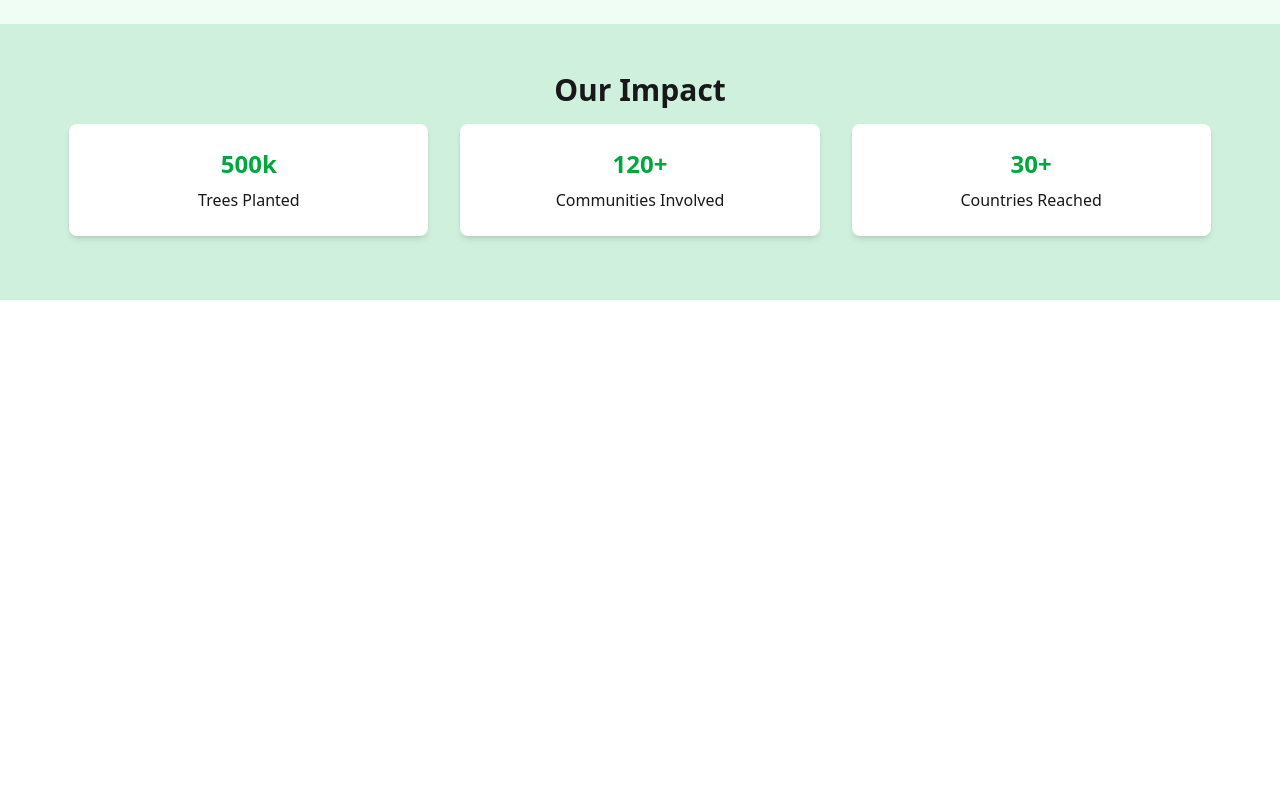
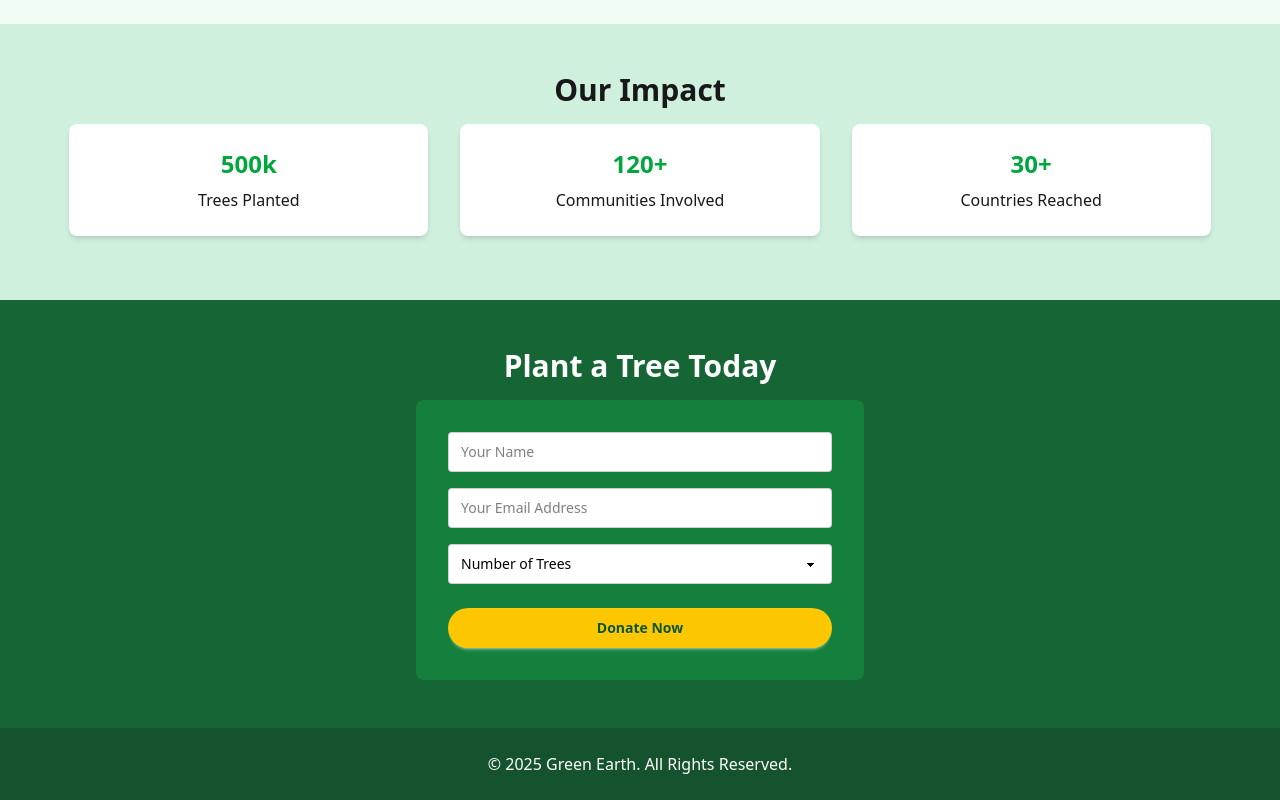
Before and after one commit to sumon-ahmed84/Green-Earth, a plain HTML site: page index.html in a window 1280 px wide. Shown: the part 1087-1887 px from the top of the page. Before the commit the page ends 1387 px from the top, so only its background shows below. Drawn offline with nearby package versions, Linux system fonts and the light colour scheme; no server answers.

Commit message:
added donate and futter section

```diff
--- a/index.html
+++ b/index.html
@@ -1,55 +1,40 @@
 <!DOCTYPE html>
 <html lang="en">
+
 <head>
   <meta charset="UTF-8" />
   <meta name="viewport" content="width=device-width, initial-scale=1.0" />
   <!-- Tailwind and DaisyUI -->
-    <link
-      href="https://cdn.jsdelivr.net/npm/daisyui@5"
-      rel="stylesheet"
-      type="text/css"
-    />
+  <link href="https://cdn.jsdelivr.net/npm/daisyui@5" rel="stylesheet" type="text/css" />
   <script src="https://cdn.jsdelivr.net/npm/@tailwindcss/browser@4"></script>
 
   <title>Green Earth</title>
 </head>
+
 <body class="bg-[#F0FDF4]">
   <header>
     <div class="navbar bg-base-100 shadow-sm px-12 bg-[#15803D]">
       <div class="navbar-start">
         <div class="dropdown mr-2">
-            <div tabindex="0"  class=" lg:hidden">
-              <svg
-                xmlns="http://www.w3.org/2000/svg"
-                class="h-5 w-5"
-                fill="none"
-                viewBox="0 0 24 24"
-                stroke="currentColor"
-              >
-                <path
-                  stroke-linecap="round"
-                  stroke-linejoin="round"
-                  stroke-width="2"
-                  d="M4 6h16M4 12h8m-8 6h16"
-                />
+          <div tabindex="0" class=" lg:hidden">
+            <svg xmlns="http://www.w3.org/2000/svg" class="h-5 w-5" fill="none" viewBox="0 0 24 24"
+              stroke="currentColor">
+              <path stroke-linecap="round" stroke-linejoin="round" stroke-width="2" d="M4 6h16M4 12h8m-8 6h16" />
             </svg>
           </div>
-            <ul
-              tabindex="0"
-              class=" dropdown-content bg-base-100 rounded-box z-1 mt-3 w-52 p-2 shadow"
-            >
-             <li><a href="#" class="hover:underline" >About</a></li>
-            <li><a href="#" class="hover:underline" >Gallery</a></li>
-            <li><a href="#" class="hover:underline" >Plant a Tree</a></li>
+          <ul tabindex="0" class=" dropdown-content bg-base-100 rounded-box z-1 mt-3 w-52 p-2 shadow">
+            <li><a href="#" class="hover:underline">About</a></li>
+            <li><a href="#" class="hover:underline">Gallery</a></li>
+            <li><a href="#" class="hover:underline">Plant a Tree</a></li>
           </ul>
         </div>
         <a class=" text-lg font-semibold text-white">Green Earth</a>
       </div>
       <div class="navbar-center hidden lg:flex">
         <ul class="flex space-x-6 ">
-              <li ><a href="#" class="text-white hover:underline">About</a></li>
-              <li ><a href="#" class="text-white hover:underline">Gallery</a></li>
-            <li ><a href="#" class="text-white hover:underline">Plant a Tree</a></li>
+          <li><a href="#" class="text-white hover:underline">About</a></li>
+          <li><a href="#" class="text-white hover:underline">Gallery</a></li>
+          <li><a href="#" class="text-white hover:underline">Plant a Tree</a></li>
 
         </ul>
       </div>
@@ -91,7 +76,9 @@ generations.
 
           </div>
         </aside>
-            <div class="col-span-8"><p>Lorem ipsum dolor sit, amet consectetur adipisicing elit. Impedit aspernatur aliquid ipsa modi ex officiis. Temporibus dolorem illo nulla quod provident rerum eius id omnis, quia mollitia officia ipsam vero?</p>
+        <div class="col-span-8">
+          <p>Lorem ipsum dolor sit, amet consectetur adipisicing elit. Impedit aspernatur aliquid ipsa modi ex officiis.
+            Temporibus dolorem illo nulla quod provident rerum eius id omnis, quia mollitia officia ipsam vero?</p>
         </div>
         <aside id="cardadd-right" class="col-span-2 bg-white p-4 rounded-lg shadow-md">
           <h2 class="font-semibold">Your Cart</h2>
@@ -116,7 +103,9 @@ generations.
         </div>
         <div class="flex-1 flex justify-start items-center ">
           <div>
-            <p>Green Earth is a global tree plantation initiative dedicated to fighting climate change. Since our start, we’ve planted over 500,000 trees worldwide. By joining our campaign, you help restore forests, create habitats for wildlife, and combat global warming.</p>
+            <p>Green Earth is a global tree plantation initiative dedicated to fighting climate change. Since our start,
+              we’ve planted over 500,000 trees worldwide. By joining our campaign, you help restore forests, create
+              habitats for wildlife, and combat global warming.</p>
 
             <ul class="mt-6 pl-4" style="list-style-type: disc;">
               <li>Restoration of natural habitats</li>
@@ -151,8 +140,34 @@ generations.
         </div>
       </div>
     </section>
+    <!-- Plant a Tree section -->
+    <section class="bg-[#166534]  py-12">
+      <h2 class="font-semibold text-3xl text-center text-white">Plant a Tree Today</h2>
+      <div class="w-6/12 mx-auto mt-4">
+        <div class="max-w-md mx-auto bg-[#15803D] rounded-lg p-8">
+          <form>
+            <input type="text" placeholder="Your Name" class="input input-bordered w-full mb-4 bg-white text-black" />
+            <input type="email" placeholder="Your Email Address"
+              class="input input-bordered w-full mb-4 bg-white text-black" />
+            <select class="select select-bordered w-full mb-6 bg-white text-black">
+              <option disabled selected>Number of Trees</option>
+              <option>1</option>
+              <option>5</option>
+              <option>10</option>
+              <option>20</option>
+              <option>50</option>
+            </select>
+            <button type="submit" class="btn w-full rounded-full bg-yellow-400 text-green-900 border-none">Donate
+              Now</button>
+          </form>
+        </div>
+      </div>
+    </section>
   </main>
-    <footer></footer>
+  <footer class="bg-[#14532D] text-white p-6">
+    <p class="text-center">© 2025 Green Earth. All Rights Reserved.</p>
+  </footer>
   <script src="./script/index.js"></script>
 </body>
+
 </html>
```
Lines whose indentation alone changed are shown as unchanged.
